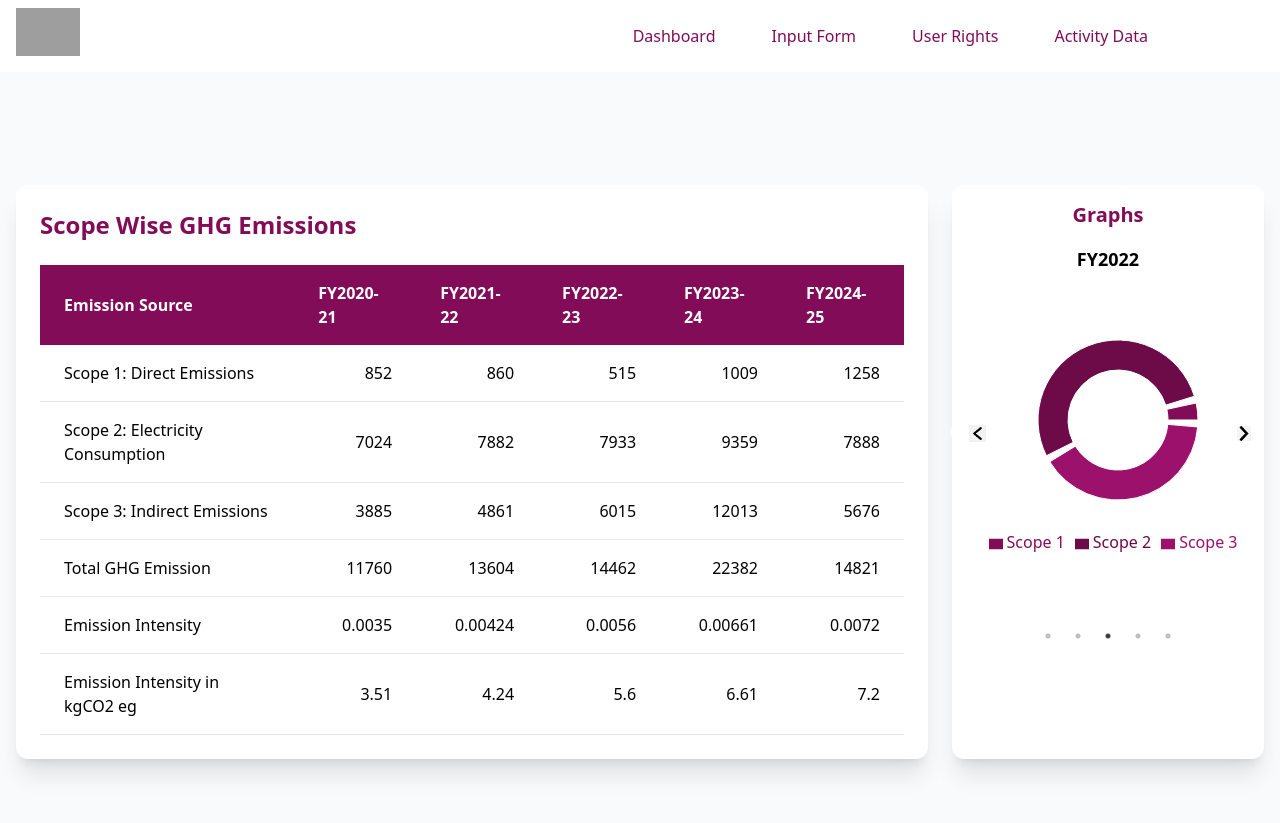
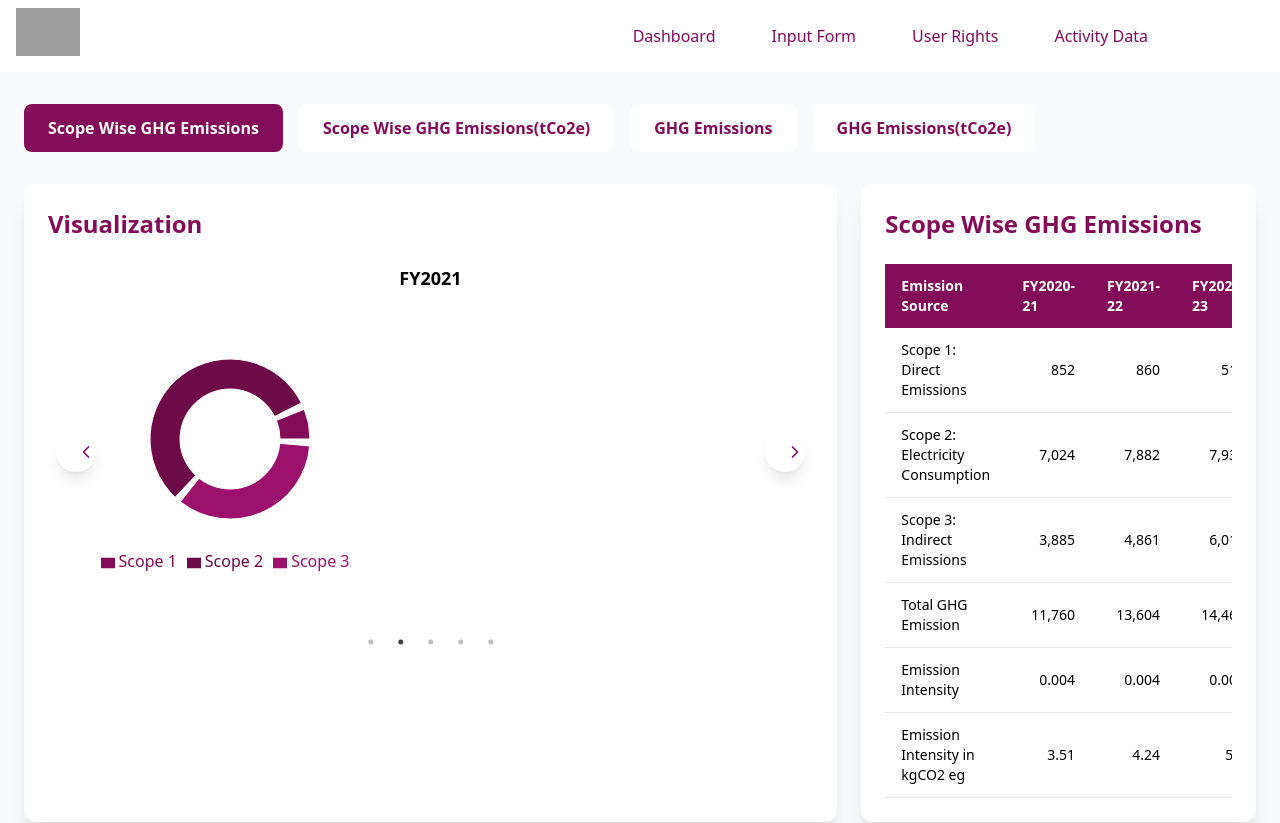
Before and after one commit to tripathiishita5/CO2-Frontend, a React (Vite) app: page /dashboard in a window 1280 px wide. Shown: the top 823 px of the page. Built offline with nearby package versions, Linux system fonts and the light colour scheme; grey boxes are pictures that could not be loaded.

Commit message:
created http folder and updated login and userAccess form

```diff
--- a/src/Pages/Dashboard/Table.jsx
+++ b/src/Pages/Dashboard/Table.jsx
@@ -1,12 +1,14 @@
-import React from 'react';
+import React, { useState } from 'react';
 import Graph from "./Graph";
 import "slick-carousel/slick/slick.css";
 import "slick-carousel/slick/slick-theme.css";
 import Slider from "react-slick";
+import { ChevronLeft, ChevronRight } from 'lucide-react';
 
 
 
 const GHGEmissionsTables = () => {
+  const [activeTable, setActiveTable] = useState(0);
   const annualData = [
     {
       name: 'Scope 1: Direct Emissions',
@@ -22,7 +24,7 @@ const GHGEmissionsTables = () => {
       fy2021: 7882,
       fy2022: 7933,
       fy2023: 9359,
-      fy2024:7888
+      fy2024: 7888
     },
     {
       name: 'Scope 3: Indirect Emissions',
@@ -30,7 +32,7 @@ const GHGEmissionsTables = () => {
       fy2021: 4861,
       fy2022: 6015,
       fy2023: 12013,
-      fy2024:5676
+      fy2024: 5676
     },
     {
       name: 'Total GHG Emission',
@@ -38,7 +40,7 @@ const GHGEmissionsTables = () => {
       fy2021: 13604,
       fy2022: 14462,
       fy2023: 22382,
-      fy2024:14821
+      fy2024: 14821
     },
     {
       name: 'Emission Intensity',
@@ -46,7 +48,7 @@ const GHGEmissionsTables = () => {
       fy2021: 0.00424,
       fy2022: 0.00560,
       fy2023: 0.00661,
-      fy2024:0.00720
+      fy2024: 0.00720
     },
     {
       name: 'Emission Intensity in kgCO2 eg',
@@ -54,7 +56,7 @@ const GHGEmissionsTables = () => {
       fy2021: 4.24,
       fy2022: 5.60,
       fy2023: 6.61,
-      fy2024:7.20
+      fy2024: 7.20
     }
   ];
 
@@ -100,7 +102,7 @@ const GHGEmissionsTables = () => {
       f21: 3454,
       f22: 4383,
       f23: 9620,
-      f24:4403,
+      f24: 4403,
     },
     {
       name: 'BIA',
@@ -108,7 +110,7 @@ const GHGEmissionsTables = () => {
       f21: 5920,
       f22: 5125,
       f23: 7373,
-      f24:6431,
+      f24: 6431,
     },
     {
       name: 'SLN',
@@ -116,7 +118,7 @@ const GHGEmissionsTables = () => {
       f21: 1427,
       f22: 682,
       f23: 1385,
-      f24:708,
+      f24: 708,
     },
     {
       name: 'Bristrol',
@@ -124,7 +126,7 @@ const GHGEmissionsTables = () => {
       f21: 321,
       f22: 255,
       f23: 228,
-      f24:114,
+      f24: 114,
     },
     {
       name: 'Itlay',
@@ -132,7 +134,7 @@ const GHGEmissionsTables = () => {
       f21: 0,
       f22: 0,
       f23: 0,
-      f24:0,
+      f24: 0,
     }
   ];
 
@@ -255,80 +257,45 @@ const GHGEmissionsTables = () => {
     {
       title: 'Scope Wise GHG Emissions',
       data: annualData,
-      columns: ['Emission Source', 'FY2020-21', 'FY2021-22', 'FY2022-23', 'FY2023-24', 'FY2024-25' ],
+      columns: ['Emission Source', 'FY2020-21', 'FY2021-22', 'FY2022-23', 'FY2023-24', 'FY2024-25'],
     },
     {
       title: 'Scope Wise GHG Emissions(tCo2e)',
       data: quarterlyData,
-      columns: ['Emission Source', 'FY2020-21', 'FY2021-22', 'FY2022-23', 'FY2023-24', 'FY2024-25' ],
+      columns: ['Emission Source', 'FY2020-21', 'FY2021-22', 'FY2022-23', 'FY2023-24', 'FY2024-25'],
     },
     {
       title: 'GHG Emissions',
       data: monthlyData,
-      columns: ['Emission Source', 'FY2020-21', 'FY2021-22', 'FY2022-23', 'FY2023-24', 'FY2024-25' ],
+      columns: ['Emission Source', 'FY2020-21', 'FY2021-22', 'FY2022-23', 'FY2023-24', 'FY2024-25'],
     },
     {
       title: 'GHG Emissions(tCo2e)',
       data: targetData,
-      columns: ['Emission Source', 'FY2020-21', 'FY2021-22', 'FY2022-23', 'FY2023-24', 'FY2024-25' ],
+      columns: ['Emission Source', 'FY2020-21', 'FY2021-22', 'FY2022-23', 'FY2023-24', 'FY2024-25'],
     }
   ];
   // Custom Next Arrow
-const CustomNextArrow = ({ className, style, onClick }) => (
+  const CustomNextArrow = ({ className, onClick }) => (
     <div
-    className={className}
-    style={{
-      ...style,
-      display: "flex",
-      justifyContent: "center",
-      alignItems: "center",
-      marginRight: "45px",
-      background: "none",
-    }}
+      className={`${className} !flex !items-center !justify-center !w-10 !h-10 !bg-white !rounded-full !shadow-lg !z-10 !right-2`}
       onClick={onClick}
     >
-    {/* PNG for Next Arrow */}
-    <img
-      src="src\Images\nextarrow.png" // Replace with the path to your PNG file
-      alt="Next"
-      style={{
-        width: "15px",
-        height: "15px",
-      }}
-    />
+      <ChevronRight className="w-6 h-6 text-[#830c59]" />
     </div>
   );
 
-// Custom Prev Arrow
-const CustomPrevArrow = ({ className, style, onClick }) => (
+  const CustomPrevArrow = ({ className, onClick }) => (
     <div
-    className={className}
-    style={{
-      ...style,
-      display: "flex",
-      justifyContent: "center",
-      alignItems: "center",
-      marginLeft: "30px",
-      zIndex: 1,
-      background: "white",
-    }}
+      className={`${className} !flex !items-center !justify-center !w-10 !h-10 !bg-white !rounded-full !shadow-lg !z-10 !left-2`}
       onClick={onClick}
     >
-    {/* PNG for Prev Arrow */}
-    <img
-      src="src\Images\prevarrow.png" // Replace with the path to your PNG file
-      alt="Previous"
-      style={{
-        width: "17px",
-        height: "17px",
-      }}
-    />
+      <ChevronLeft className="w-6 h-6 text-[#830c59]" />
     </div>
   );
 
+  const years = ["fy2020", "fy2021", "fy2022", "fy2023", "fy2024"];
 
-  const years = ["fy2020", "fy2021", "fy2022", "fy2023", "fy2024"];
-// Carousel settings
   const settings = {
     dots: true,
     infinite: true,
@@ -336,49 +303,110 @@ const settings = {
     slidesToShow: 1,
     slidesToScroll: 1,
     autoplay: true,
-    autoplaySpeed: 2000,
+    autoplaySpeed: 3000,
     pauseOnHover: true,
     nextArrow: <CustomNextArrow />,
-  prevArrow: <CustomPrevArrow />
+    prevArrow: <CustomPrevArrow />,
+    dotsClass: "slick-dots !bottom-[-12px]"
   };
+
   const pieChartTables = ["Scope Wise GHG Emissions"];
 
+  return (
+    <div className="bg-gray-50 min-h-screen p-6">
+      <div className="max-w-[1600px] mx-auto">
+        <div className="mb-6 flex gap-4 overflow-x-auto py-2">
+          {tables.map((table, idx) => (
+            <button
+              key={idx}
+              onClick={() => setActiveTable(idx)}
+              className={`px-6 py-3 rounded-lg font-semibold whitespace-nowrap transition-all ${activeTable === idx
+                ? 'bg-[#830c59] text-white shadow-lg'
+                : 'bg-white text-[#830c59] hover:bg-[#830c59]/10'
+                }`}
+            >
+              {table.title}
+            </button>
+          ))}
+        </div>
+
+        <div className="grid grid-cols-1 lg:grid-cols-3 gap-6">
+          {/* Graphs Section */}
+          <div className="lg:col-span-2 bg-white rounded-xl shadow-xl p-6">
+            <h2 className="text-2xl font-bold text-[#830c59] mb-6">Visualization</h2>
+            <div className="h-[500px]">
+              {pieChartTables.includes(tables[activeTable].title) ? (
+                <Slider {...settings}>
+                  {years.map((year, index) => {
+                    const graphData = tables[activeTable].data
+                      .filter((item) =>
+                        ["Scope 1: Direct Emissions", "Scope 2: Electricity Consumption", "Scope 3: Indirect Emissions"].includes(item.name)
+                      )
+                      .map((item) => ({
+                        name: item.name.split(":")[0],
+                        value: item[year],
+                      }));
 
                     return (
-    <div className="bg-gray-50 min-h-screen">
-      {tables.map((table, index) => (
-        <div key={index} className="min-h-screen flex flex-col justify-center px-4 py-8">
-          <div className="max-w-8xl mx-auto w-full flex gap-6">
-            <div className="w-3/4 bg-white rounded-xl shadow-xl overflow-hidden">
-              <div className="p-6">
-                <h2 className="text-2xl font-bold text-[#830c59] mb-2">{table.title}</h2>
-                <p className="text-gray-600 mb-6">{table.description}</p>
+                      <div key={index} className="px-4">
+                        <h3 className="text-lg font-bold text-center mb-4">{year.toUpperCase()}</h3>
+                        <Graph data={graphData} type="pie" />
+                      </div>
+                    );
+                  })}
+                </Slider>
+              ) : (
+                <Slider {...settings}>
+                  {(activeTable === 1
+                    ? quarterlyData
+                    : activeTable === 2
+                      ? monthlyData
+                      : targetData
+                  ).map((row, index) => {
+                    const graphData = Object.keys(row)
+                      .filter((key) => key !== "name")
+                      .map((key) => ({
+                        name: key.toUpperCase(),
+                        value: row[key],
+                      }));
+
+                    return (
+                      <div key={index} className="px-4">
+                        <h3 className="text-lg font-bold text-center mb-4">{row.name}</h3>
+                        <Graph data={graphData} type="bar" />
+                      </div>
+                    );
+                  })}
+                </Slider>
+              )}
+            </div>
+          </div>
+
+          {/* Table Section */}
+          <div className="lg:col-span-1 bg-white rounded-xl shadow-xl p-6">
+            <h2 className="text-2xl font-bold text-[#830c59] mb-6">{tables[activeTable].title}</h2>
             <div className="overflow-x-auto">
-                  <table className="w-full border-collapse">
+              <table className="w-full border-collapse text-sm">
                 <thead>
                   <tr className="bg-[#830c59]">
-                        {table.columns.map((column, i) => (
-                          <th key={i} className="px-6 py-4 text-left text-white font-semibold">
+                    {tables[activeTable].columns.map((column, i) => (
+                      <th key={i} className="px-4 py-3 text-left text-white font-semibold">
                         {column}
                       </th>
                     ))}
                   </tr>
                 </thead>
                 <tbody>
-                      {table.data.map((row, i) => (
+                  {tables[activeTable].data.map((row, i) => (
                     <tr key={i} className="border-b border-gray-200 hover:bg-gray-50">
-                          <td className="px-6 py-4 font-medium">{row.name}</td>
-                          {/* {Object.keys(row).filter(key => key !== 'name').map((key, j) => (
-                            <td key={j} className="px-6 py-4 text-right">
-                              {typeof row[key] === 'number' ? row[key].toFixed(2) : row[key]}
-                            </td>
-                          ))} */}
-                          {Object.keys(row).filter(key => key !== 'name').map((key, j) => (
-  <td key={j} className="px-6 py-4 text-right">
-    {typeof row[key] === 'number' ? row[key] : row[key]}
+                      <td className="px-4 py-3 font-medium">{row.name}</td>
+                      {Object.keys(row)
+                        .filter(key => key !== 'name')
+                        .map((key, j) => (
+                          <td key={j} className="px-4 py-3 text-right">
+                            {typeof row[key] === 'number' ? row[key].toLocaleString() : row[key]}
                           </td>
                         ))}
-
                     </tr>
                   ))}
                 </tbody>
@@ -386,104 +414,7 @@ const pieChartTables = ["Scope Wise GHG Emissions"];
             </div>
           </div>
         </div>
-
-            <div className="w-1/4 bg-white rounded-xl shadow-xl ">
-            <h2 className="text-xl font-semibold mb-4 mt-4 text-center text-[#830c59]">
-              Graphs
-            </h2>
-
-
-{/* <Slider {...settings}>
-  {years.map((year, index) => {
-    const graphData =
-      table.title === "Scope Wise GHG Emissions"
-        ? table.data
-            .filter((item) =>
-              ["Scope 1: Direct Emissions", "Scope 2: Electricity Consumption", "Scope 3: Indirect Emissions"].includes(item.name)
-            )
-            .map((item) => ({
-              name: item.name.split(":")[0], // Extracting scope name
-              value: item[year],
-            }))
-        : table.data.map((item) => ({
-            name: item.name.split(":")[0], // Extracting scope name
-            value: item[year],
-          }));
-
-    // Determine the graph type based on the table title
-    const graphType =
-      table.title === "Scope Wise GHG Emissions"
-        ? "pie"
-        : "bar";
-
-    return (
-      <div key={index}>
-        <h3 className="text-lg font-bold text-center mb-4">
-          {year.toUpperCase()}
-        </h3>
-        <Graph data={graphData} type={graphType} />
       </div>
-    );
-  })}
-</Slider> */}
-{/* Slider for Pie Charts */}
-{pieChartTables.includes(table.title) && (
-      <Slider {...settings}>
-        {years.map((year, index) => {
-          const graphData = table.data
-            .filter((item) =>
-              ["Scope 1: Direct Emissions", "Scope 2: Electricity Consumption", "Scope 3: Indirect Emissions"].includes(item.name)
-            )
-            .map((item) => ({
-              name: item.name.split(":")[0], // Extracting scope name
-              value: item[year],
-            }));
-
-          return (
-            <div key={index}>
-              <h3 className="text-lg font-bold text-center mb-4">{year.toUpperCase()}</h3>
-              <Graph data={graphData} type="pie" />
-            </div>
-          );
-        })}
-      </Slider>
-    )}
-
-
-    {/* Slider for Bar Charts */}
-    {!pieChartTables.includes(table.title) && (
-  <Slider {...settings}>
-    {(table.title === "Scope Wise GHG Emissions(tCo2e)"
-      ? quarterlyData
-      : table.title === "GHG Emissions"
-      ? monthlyData
-      : targetData // Default to targetData for other titles
-    ).map((row, index) => {
-      // Format data for the bar graph
-      const graphData = Object.keys(row)
-        .filter((key) => key !== "name") // Exclude the "name" column
-        .map((key) => ({
-          name: key.toUpperCase(), // X-axis labels (e.g., Q1, CURRENT, TARGET)
-          value: row[key], // Y-axis values
-        }));
-
-      return (
-        <div key={index}>
-          <h3 className="text-lg font-bold text-center mb-4">{row.name}</h3>
-          <Graph data={graphData} type="bar" />
-        </div>
-      );
-    })}
-  </Slider>
-)}
-
-
-
-
-            </div>
-          </div>
-        </div>
-      ))}
     </div>
   );
 };
--- /dev/null
+++ b/src/http/api.js
@@ -0,0 +1,4 @@
+import { api } from "./axios";
+
+export const login = (data) => api.post("/User/login", data);
+export const register = (data) => api.post("/User/register", data);
```
Also changed, not shown: src/Pages/Login.jsx (+8 -20 lines), src/Pages/UserAccess.jsx (+230 -81 lines), src/http/axios.js (added, +8 -0 lines). Lines whose indentation alone changed are shown as unchanged.
